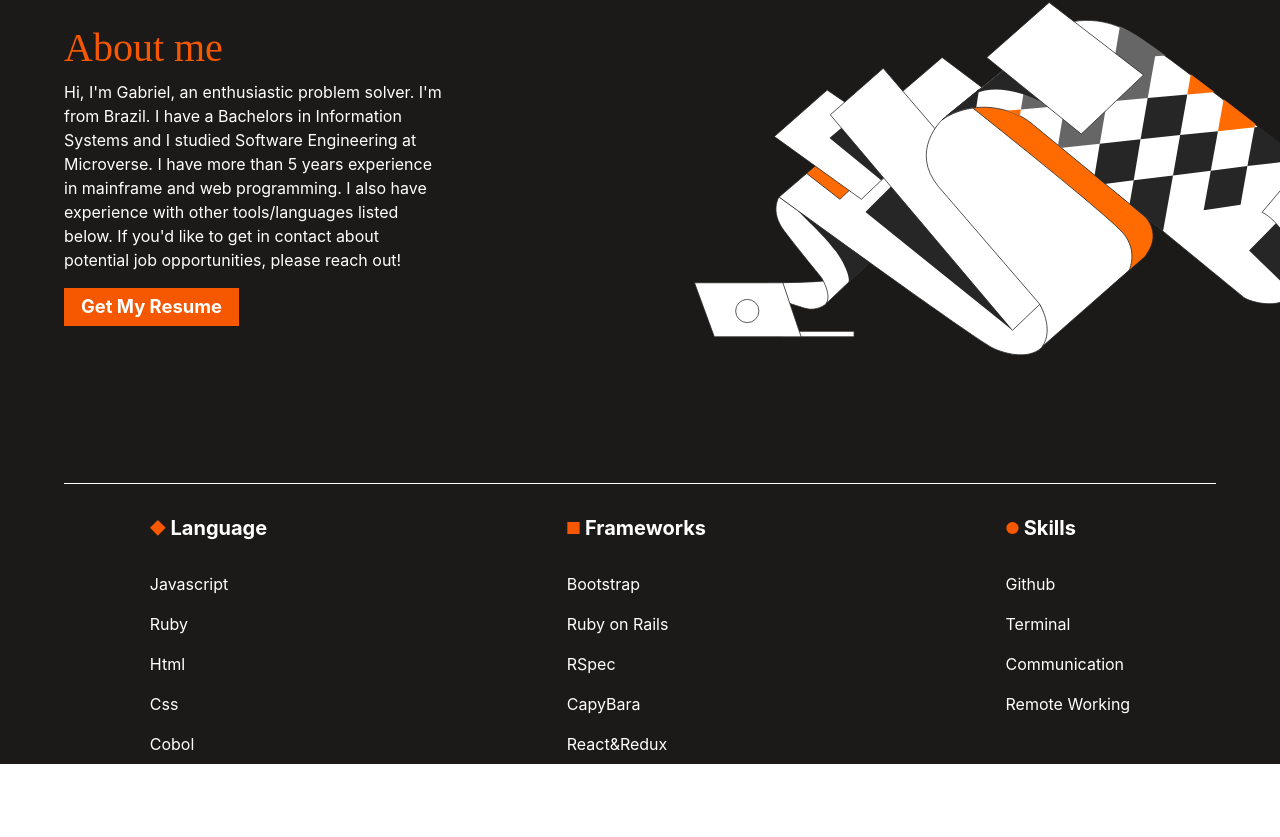
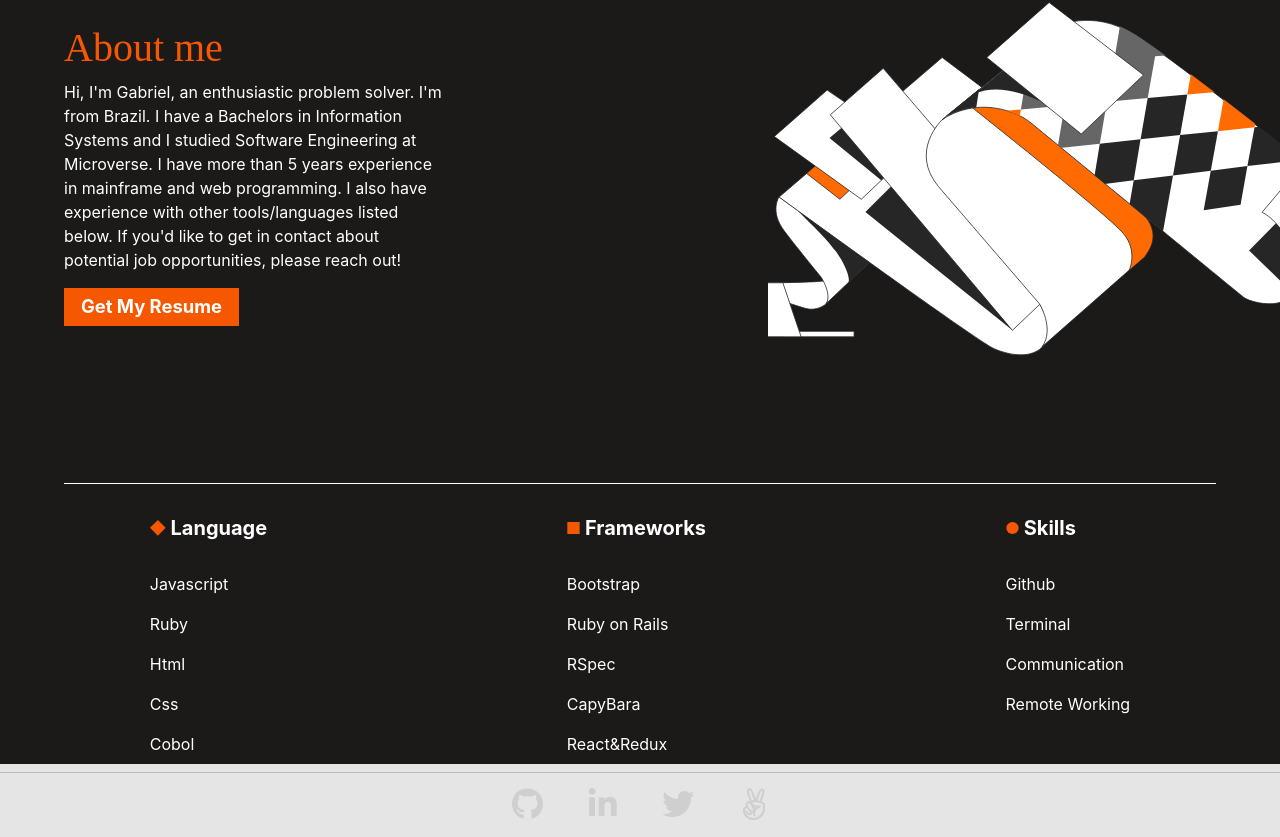
Before and after one commit to Stricks1/portfolio-f, a React (Create React App) app: page / in a window 1280 px wide. Shown: the part 2545-3382 px from the top of the page. Before the commit the page ends 3309 px from the top, so only its background shows below. Built offline with nearby package versions, Linux system fonts and the light colour scheme.

Commit message:
Added footer portfolio

```diff
--- a/src/App.js
+++ b/src/App.js
@@ -4,6 +4,7 @@ import Nav from "./components/topNav";
 import Header from "./containers/headerContainer";
 import Projects from "./containers/projectsContainer";
 import About from "./containers/aboutContainer";
+import Footer from "./components/footer";
 import "./index.css";
 
 export default function App() {
@@ -13,6 +14,7 @@ export default function App() {
       <Header />
       <Projects />
       <About />
+      <Footer />
     </ViewportProvider>
   );
 }
--- /dev/null
+++ b/src/components/footer.js
@@ -0,0 +1,70 @@
+/* eslint-disable react/jsx-no-target-blank */
+import React from 'react';
+import { useViewport } from "../hooks/viewPort";
+import footerPhone from "../assets/footerPhone.svg";
+
+const Footer = () => {
+  const { width } = useViewport();
+  const breakpoint = 560;
+
+  if (width < breakpoint) {
+    return (
+      <div className="mt-2 border-footer d-flex flex-column justify-content-center align-items-center text-white blurrable">
+        <ul className="my-2 list-unstyled footer-width list-group list-header d-flex flex-row justify-content-between">
+             <li>
+            <a href="https://github.com/Stricks1/" target="_blank" title="GitHub" className="grey-color">
+              <i className="fa fa-github" />
+            </a>
+          </li>
+          <li>
+            <a href="https://www.linkedin.com/in/gabriel-malheiros-silveira/" target="_blank" title="linkedin" className="grey-color">
+              <i className="fa fa-linkedin" />
+            </a>
+          </li>
+          <li>
+            <a href="https://twitter.com/gabriel_stricks" target="_blank" title="twitter" className="grey-color">
+              <i className="fa fa-twitter" />
+            </a>
+          </li>
+          <li>
+            <a href="https://angel.co/u/gabriel-malheiros-silveira" target="_blank" title="angellist" className="grey-color">
+              <i className="fa fa-angellist" />
+            </a>
+          </li>
+        </ul>
+        <div className="mt-1 mb-3">
+          <img src={footerPhone} alt="footer end"/>
+        </div>
+      </div>
+    );
+  }
+
+  return (
+    <div className="mt-2 border-footer d-flex justify-content-center text-white blurrable">
+      <ul className="my-2 list-unstyled footer-width list-group list-header d-flex flex-row justify-content-between">
+        <li>
+          <a href="https://github.com/Stricks1/" target="_blank" title="GitHub" className="grey-color">
+            <i className="fa fa-github" />
+          </a>
+        </li>
+        <li>
+          <a href="https://www.linkedin.com/in/gabriel-malheiros-silveira/" target="_blank" title="linkedin" className="grey-color">
+            <i className="fa fa-linkedin" />
+          </a>
+        </li>
+        <li>
+          <a href="https://twitter.com/gabriel_stricks" target="_blank" title="twitter" className="grey-color">
+            <i className="fa fa-twitter" />
+          </a>
+        </li>
+        <li>
+          <a href="https://angel.co/u/gabriel-malheiros-silveira" target="_blank" title="angellist" className="grey-color">
+            <i className="fa fa-angellist" />
+          </a>
+        </li>
+      </ul>
+    </div>
+  );
+};
+
+export default Footer;
--- a/src/index.css
+++ b/src/index.css
@@ -509,7 +509,7 @@ code {
 .bg-about-img {
   background-repeat: no-repeat;
   background-position: right;
-  width: 50vw;
+  width: 40vw;
   height: 70vh;
   background-position: right;
 }
@@ -570,3 +570,15 @@ code {
     background-position: -15%;
   }
 }
+
+/* Footer Elements */
+
+.footer-width {
+  min-width: 200px;
+  max-width: 400px;
+  width: 20%;
+}
+
+.border-footer {
+  border-top: 1px solid #b8b9bd;
+}
```
Also changed, not shown: src/assets/footerPhone.svg (added), 1 other file (tests, documents, lock files or other folders).
